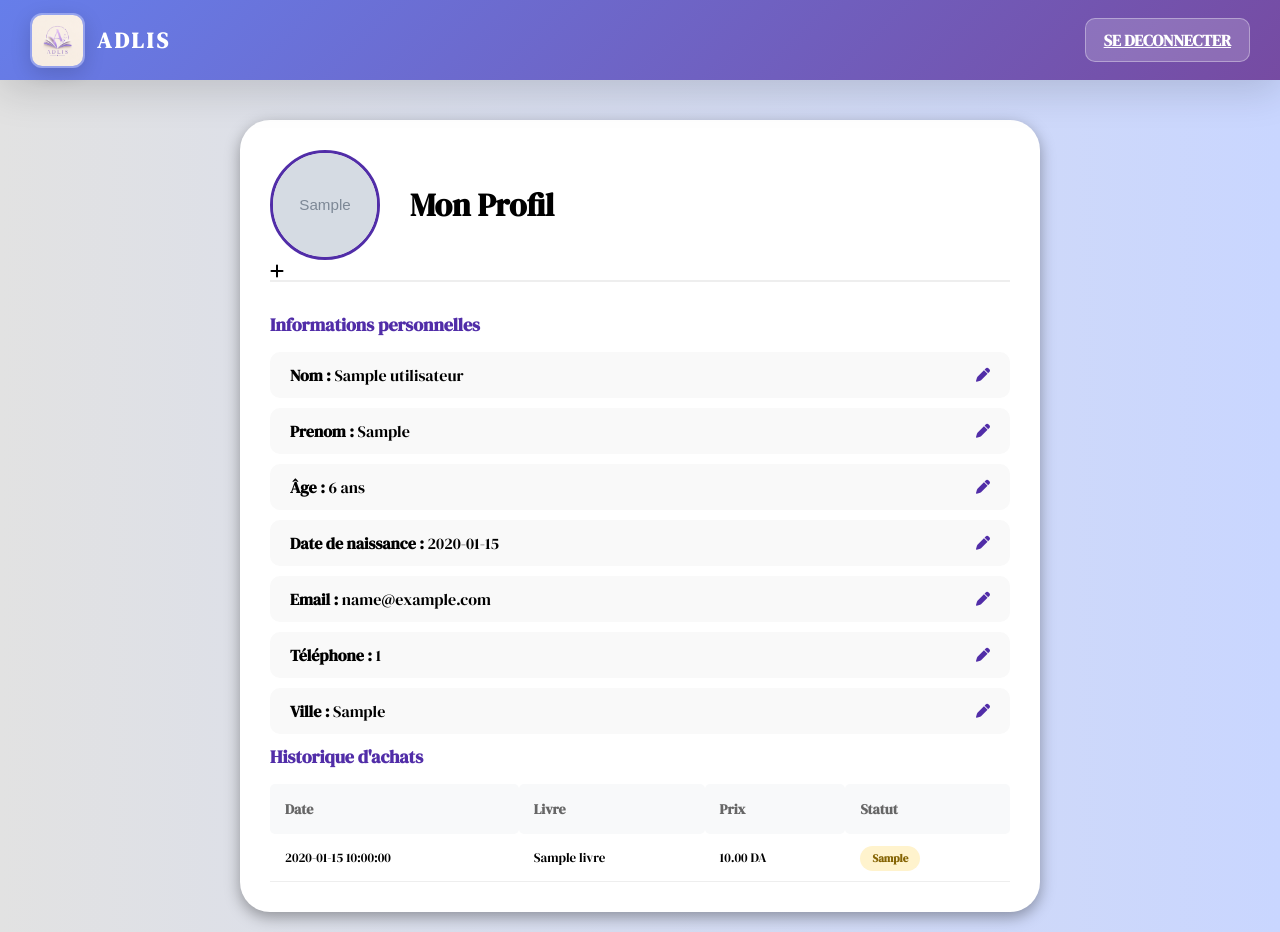
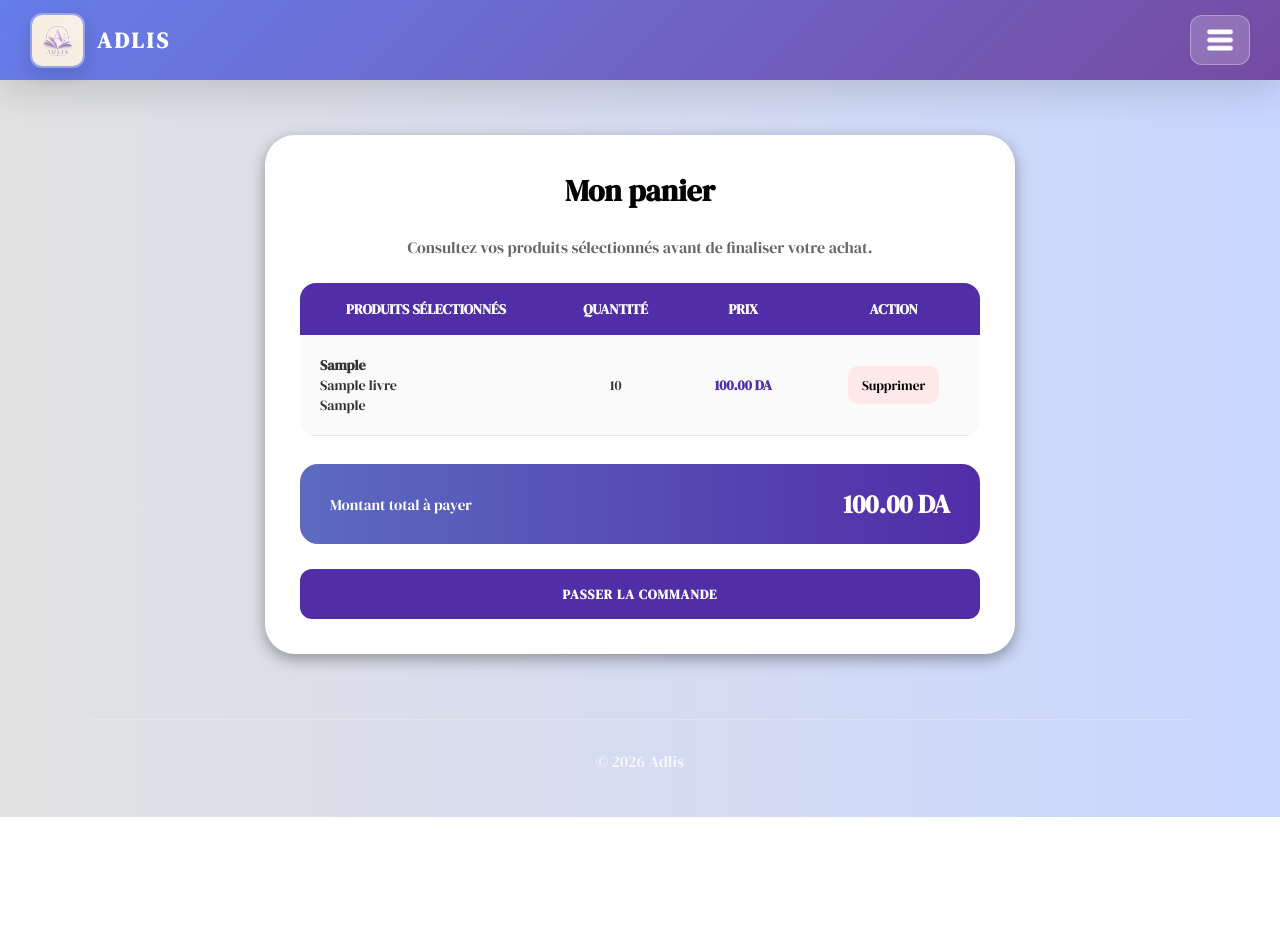
Before and after one commit to Yanniserrour/Site_ecommerce, a Flask app: page /profile.html in a window 1280 px wide. After the commit the page ends 817 px from the top, so only its background shows below. Run offline with Flask 3, Linux system fonts and the light colour scheme; the visitor is signed in with stand-in values (Sample User, id 1); tables that the repository leaves empty hold one stand-in row (values such as "Sample post"); grey boxes marked "Sample" are stand-in pictures; some web fonts are replaced.

Commit message:
ajout de l'option panier

```diff
--- a/app.py
+++ b/app.py
@@ -24,7 +24,7 @@ ENV = 'DEVELOPPEMENT'
 if ENV == "DEVELOPPEMENT":
     DB_HOST     = "localhost"
     DB_USER     = "root"
-    DB_PASSWORD = "admin123"
+    DB_PASSWORD = "Yani2003@"
     DB_NAME     = "adlis"
 else:
     DB_HOST     = "serveur_debergement"  #a changer
--- a/static/js/scripte.js
+++ b/static/js/scripte.js
@@ -519,203 +519,166 @@ document.querySelectorAll('.langue-filter').forEach(function(filter) {
 
 
 
+// ==================== PANIER ====================
 
-
-
-
-
-
-//=======================PANIER======================================
-const panierItems = document.getElementById('panierItems');
-const panierTotal = document.getElementById('panierTotal');
-const panierEmpty = document.getElementById('panierEmpty');
-const panierConfirmLink = document.getElementById('panierConfirmLink');
-const panierProfileBtn = document.getElementById('panierProfileBtn');
-
-async function ensureCartHasLivreIds() {
-    const storedItems = getStoredItems(cartItemsKey);
-    if (!storedItems || storedItems.length === 0) return [];
-
-    const livres = await loadLivresDb();
-    let changed = false;
-    const mapped = storedItems.map((item) => {
-        if (item.id_livre) return item;
-        const id_livre = findLivreIdInDb(livres, item.title, item.author, item.price);
-        if (id_livre !== null) {
-            changed = true;
-            return { ...item, id_livre };
+// Charger le panier depuis la base de données
+function chargerPanier() {
+    fetch('/api/cart', {
+        method: 'GET',
+        credentials: 'same-origin',
+        cache: 'no-store'
+    })
+    .then(response => response.json())
+    .then(data => {
+        if (data.ok) {
+            afficherPanier(data.items);
+        } else if (data.error === 'not_logged_in') {
+            window.location.href = '/auth';
+        } else {
+            console.error('Erreur:', data.error);
+            afficherPanier([]);
         }
-        return item;
-    });
-
-    if (changed) saveStoredItems(cartItemsKey, mapped);
-    return mapped;
-}
-
-async function syncCartToDb() {
-    const storedItems = await ensureCartHasLivreIds();
-    const items = storedItems
-        .filter((it) => it.id_livre)
-        .map((it) => ({ id_livre: it.id_livre, quantity: it.quantity || 1 }));
-
-    const res = await fetch('/api/cart/sync', {
-        method: 'POST',
-        headers: { 'Content-Type': 'application/json' },
-        body: JSON.stringify({ items })
-    });
-
-    try { return (await res.json()) || { ok: false }; }
-    catch (e) { return { ok: false }; }
-}
-
-async function loadCartFromDbAndRender() {
-    const res = await fetch('/api/cart', { method: 'GET' });
-    if (!res.ok) return;
-    const data = await res.json();
-    if (!data || !data.ok || !data.items) return;
-
-    panierItems.innerHTML = '';
-    data.items.forEach((item) => {
-        panierItems.appendChild(createPanierRow({
-            id: String(item.id_livre),
-            id_livre: item.id_livre,
-            title: item.title,
-            author: item.author,
-            category: item.category,
-            price: item.price,
-            quantity: item.quantity
-        }));
-    });
-    updatePanier();
-}
-
-function updatePanier() {
-    const rows = Array.from(panierItems.querySelectorAll('tr'));
-    const total = rows.reduce((sum, row) => {
-        const prix = row.querySelector('.prix');
-        const qtyInput = row.querySelector('.panier-quantity');
-        const quantity = qtyInput ? Number(qtyInput.value) : 1;
-        return sum + getPrixValue(prix ? prix.textContent : '0') * (quantity > 0 ? quantity : 1);
-    }, 0);
-
-    panierTotal.textContent = total.toLocaleString('fr-DZ') + ' DA';
-    panierEmpty.classList.toggle('active', rows.length === 0);
-    panierConfirmLink.classList.toggle('disabled', rows.length === 0);
-}
-
-function createPanierRow(item) {
-    const row = document.createElement('tr');
-    const infoCell = document.createElement('td');
-    const quantityCell = document.createElement('td');
-    const priceCell = document.createElement('td');
-    const actionCell = document.createElement('td');
-    const title = document.createElement('strong');
-    const quantityInput = document.createElement('input');
-    const deleteBtn = document.createElement('button');
-
-    row.dataset.cartId = item.id_livre ? String(item.id_livre) : item.id;
-    title.textContent = 'Categorie : ' + (item.category || 'X');
-
-    infoCell.append(
-        title,
-        document.createElement('br'),
-        item.title || '',
-        document.createElement('br'),
-        item.author || ''
-    );
-
-    quantityInput.type = 'number';
-    quantityInput.min = '1';
-    quantityInput.value = item.quantity || 1;
-    quantityInput.className = 'panier-quantity';
-    quantityInput.addEventListener('change', () => {
-        const newQuantity = Number(quantityInput.value) || 1;
-        const storedItems = getStoredItems(cartItemsKey);
-        const currentItem = storedItems.find((stored) => stored.id === item.id);
-
-        if (currentItem) {
-            currentItem.quantity = newQuantity;
-            saveStoredItems(cartItemsKey, storedItems);
-        }
-
-        updatePanier();
-    });
-
-    quantityCell.appendChild(quantityInput);
-
-    priceCell.className = 'prix';
-    priceCell.textContent = item.price || '0 DA';
-    deleteBtn.className = 'panier-delete';
-    deleteBtn.type = 'button';
-    deleteBtn.textContent = 'Supprimer';
-    actionCell.appendChild(deleteBtn);
-    row.append(infoCell, quantityCell, priceCell, actionCell);
-
-    return row;
-}
-
-function renderPanierItems() {
-    if (!panierItems) return;
-    panierItems.innerHTML = '';
-    getStoredItems(cartItemsKey).forEach((item) => {
-        panierItems.appendChild(createPanierRow(item));
+    })
+    .catch(error => {
+        console.error('Erreur:', error);
+        afficherPanier([]);
     });
 }
 
-if (panierItems && panierTotal && panierEmpty && panierConfirmLink) {
-    renderPanierItems();
-    updatePanier();
+// Afficher le panier dans le tableau
+function afficherPanier(items) {
+    const tbody = document.getElementById('panierItems');
+    const emptyMessage = document.getElementById('panierEmpty');
+    const totalSpan = document.getElementById('panierTotal');
 
-    (async () => {
-        await syncCartToDb();
-        await loadCartFromDbAndRender();
-    })().catch(() => {});
+    if (!tbody) return;
 
-    panierItems.addEventListener('click', (event) => {
-        const deleteBtn = event.target.closest('.panier-delete');
+    if (!items || items.length === 0) {
+        tbody.innerHTML = '';
+        if (emptyMessage) emptyMessage.style.display = 'block';
+        if (totalSpan) totalSpan.textContent = '0 DA';
+        return;
+    }
 
-        if (deleteBtn) {
-            const row = deleteBtn.closest('tr');
-            const cartId = row.dataset.cartId;
+    if (emptyMessage) emptyMessage.style.display = 'none';
 
-            const updated = getStoredItems(cartItemsKey).filter((item) => {
-                const idToCompare = item.id_livre ? String(item.id_livre) : item.id;
-                return idToCompare !== cartId;
-            });
-            saveStoredItems(cartItemsKey, updated);
+    let total = 0;
+    tbody.innerHTML = '';
 
-            row.remove();
-            updatePanier();
-            syncCartToDb().catch(() => {});
-        }
+    items.forEach(item => {
+        const prix = parseFloat(item.price);
+        const quantite = item.quantity || 1;
+        const prixLigne = prix * quantite;
+        total += prixLigne;
+
+        const row = tbody.insertRow();
+        row.innerHTML = `
+            <td>
+                <strong>${item.category || 'Livre'}</strong><br>
+                ${item.title}<br>
+                ${item.author || ''}
+            </td>
+            <td class="quantite-cell">${quantite}</td>
+            <td class="prix">${prixLigne.toFixed(2)} DA</td>
+            <td>
+                <button class="panier-delete" data-id="${item.id_livre}" type="button">Supprimer</button>
+            </td>
+        `;
     });
 
-    panierConfirmLink.addEventListener('click', (event) => {
-        if (panierConfirmLink.classList.contains('disabled')) {
-            event.preventDefault();
-        }
-    });
+    if (totalSpan) totalSpan.textContent = total.toFixed(2) + ' DA';
 
-    updatePanier();
-}
-
-if (panierProfileBtn) {
-    panierProfileBtn.addEventListener('click', () => {
-        const isLoggedIn = localStorage.getItem('userLoggedIn');
-        window.location.href = isLoggedIn === 'true' ? 'profile.html' : 'auth.html';
+    // Ajouter les événements de suppression
+    document.querySelectorAll('.panier-delete').forEach(btn => {
+        btn.addEventListener('click', function() {
+            supprimerDuPanier(this.getAttribute('data-id'));
+        });
     });
 }
 
-if (panierConfirmLink) {
-    panierConfirmLink.addEventListener('click', function() {
-        if (!panierConfirmLink.classList.contains('disabled')) {
-            sessionStorage.setItem(confirmationMessageKey, 'Vous pouvez maintenant confirmer votre commande');
+// Supprimer un article du panier
+function supprimerDuPanier(idLivre) {
+    fetch('/api/cart', {
+        method: 'GET',
+        credentials: 'same-origin'
+    })
+    .then(response => response.json())
+    .then(data => {
+        if (data.ok) {
+            const items = data.items.filter(item => item.id_livre != idLivre);
+            synchroniserPanier(items);
         }
-    });
+    })
+    .catch(error => console.error('Erreur:', error));
 }
 
+// Synchroniser le panier avec la base de données
+function synchroniserPanier(items) {
+    const cartItems = items.map(item => ({
+        id_livre: parseInt(item.id_livre),
+        quantity: parseInt(item.quantity) || 1
+    }));
 
+    fetch('/api/cart/sync', {
+        method: 'POST',
+        headers: {
+            'Content-Type': 'application/json'
+        },
+        credentials: 'same-origin',
+        body: JSON.stringify({ items: cartItems })
+    })
+    .then(response => response.json())
+    .then(data => {
+        if (data.ok) {
+            chargerPanier();
+        } else {
+            console.error('Erreur synchronisation:', data.error);
+        }
+    })
+    .catch(error => console.error('Erreur:', error));
+}
 
+// Ajouter un produit au panier
+function ajouterAuPanier(idLivre, titre, prix, categorie, auteur) {
+    fetch('/api/cart', {
+        method: 'GET',
+        credentials: 'same-origin'
+    })
+    .then(response => response.json())
+    .then(data => {
+        let items = [];
+        if (data.ok && data.items) {
+            items = data.items;
+        }
+
+        const existingItem = items.find(item => item.id_livre == idLivre);
+
+        if (existingItem) {
+            alert("Ce produit est déjà dans votre panier !");
+            return;
+        }
+
+        items.push({
+            id_livre: parseInt(idLivre),
+            title: titre,
+            author: auteur || '',
+            price: parseFloat(prix),
+            category: categorie || 'Livre',
+            quantity: 1
+        });
+
+        synchroniserPanier(items);
+        alert("Produit ajouté au panier !");
+    })
+    .catch(error => console.error('Erreur:', error));
+}
+
+// Charger le panier au chargement de la page
+document.addEventListener('DOMContentLoaded', function() {
+    if (document.getElementById('panierItems')) {
+        chargerPanier();
+    }
+});
 
 
 
--- a/templates/profile.html
+++ b/templates/profile.html
@@ -3,105 +3,96 @@
 <head>
     <meta charset="UTF-8">
     <meta name="viewport" content="width=device-width, initial-scale=1.0">
-    <link rel="stylesheet" href="https://cdnjs.cloudflare.com/ajax/libs/font-awesome/6.5.1/css/all.min.css">
+    <title>Panier</title>
     <link rel="stylesheet" href="{{ url_for('static', filename='css/style.css') }}">
     <link rel="shortcut icon" href="{{ url_for('static', filename='img/logo_englet.png') }}">
-    <title>Mon Profil - Adlis</title>
 </head>
-<body class = "profile-body">
-    <div class="index-header">
+
+<body class="page-panier-body">
+
+    <div class="index-header panier-simple-header">
         <div class="index-brand">
             <a href="{{ url_for('index') }}" class="brand-link">
-                <img src="{{ url_for('static', filename='img/LOGO_site.png') }}" alt="Adlis Logo" class="brand-logo">
+                <img src = "{{ url_for('static', filename='img/LOGO_site.png') }}"  alt="Adlis Logo" class="brand-logo">
                 <span class="brand-name">ADLIS</span>
             </a>
         </div>
-        <a href="{{ url_for('deconnxion') }}" class="admin-logout-btn">SE DECONNECTER</a>
+
+        <button class="burger-menu-btn" id="burgerMenuBtn">
+            <img src="{{ url_for('static', filename='img/menus.png') }}"   alt="Menu">
+        </button>
     </div>
-    <div class="profile-container">
-        <div class="profile-header">
-            <div class="profile-pic-container">
-                <img id="profileAvatar" src="{{ url_for('static', filename='img/profil-de-lutilisateur.png') }}" alt="Photo de profil" class="profile-pic">
-                <div class="add-avatar-btn" id="toggleAvatarBox" title="Choisir un avatar">
-                    <i class="fa-solid fa-plus"></i>
-                </div>
-                <div class="avatar-box" id="avatarBox">
-                    <p>Choisir un avatar :</p>
-                    <form action="{{ url_for('update_avatar') }}" method="POST">
-                        <div class="avatar-options">
-                            <button type="submit" name="avatar_choice" value="profil-de-lutilisateur.png" class="avatar-option">
-                                <img src="{{ url_for('static', filename='img/profil-de-lutilisateur.png') }}" alt="Avatar 1">
-                            </button>
-                            <button type="submit" name="avatar_choice" value="avatar1.png" class="avatar-option">
-                                <img src="{{ url_for('static', filename='img/avatar1.png') }}" alt="Avatar 2">
-                            </button>
-                            <button type="submit" name="avatar_choice" value="avatar2.png" class="avatar-option">
-                                <img src="{{ url_for('static', filename='img/avatar2.png') }}" alt="Avatar 3">
-                            </button>
-                            <button type="submit" name="avatar_choice" value="avatar3.png" class="avatar-option">
-                                <img src="{{ url_for('static', filename='img/avatar3.png') }}" alt="Avatar 4">
-                            </button>
-                            <button type="submit" name="avatar_choice" value="avatar4.png" class="avatar-option">
-                                <img src="{{ url_for('static', filename='img/avatar4.png') }}" alt="Avatar 5">
-                            </button>
-                        </div>
-                    </form>
-                </div>
-            </div>
-            <h1>Mon Profil</h1>
-        </div>
 
-        <div class="profile-info">
-            <h3>Informations personnelles</h3>
-            <div class="info-row">
-                <p><strong>Nom :</strong> <span id="profileNom">Chargement...</span></p>
-                <i class="fa-solid fa-pen edit-icon"></i>
-            </div>
-            <div class="info-row">
-                <p><strong>Prenom :</strong> <span id="profilePrenom">Chargement...</span></p>
-                <i class="fa-solid fa-pen edit-icon"></i>
-            </div>
-            <div class="info-row">
-                <p><strong>Âge :</strong> <span id="profileAge">Chargement...</span> ans</p>
-                <i class="fa-solid fa-pen edit-icon"></i>
-            </div>
-            <div class="info-row">
-                <p><strong>Date de naissance :</strong> <span id="profileBirthDate">Chargement...</span></p>
-                <i class="fa-solid fa-pen edit-icon"></i>
-            </div>
-            <div class="info-row">
-                <p><strong>Email :</strong> <span id="profileEmail">Chargement...</span></p>
-                <i class="fa-solid fa-pen edit-icon"></i>
-            </div>
-            <div class="info-row">
-                <p><strong>Téléphone :</strong> <span id="profileTelephone">Chargement...</span></p>
-                <i class="fa-solid fa-pen edit-icon"></i>
-            </div>
-            <div class="info-row">
-                <p><strong>Ville :</strong> <span id="profileVille">Chargement...</span></p>
-                <i class="fa-solid fa-pen edit-icon"></i>
+    <div class="sidebar-menu" id="sidebarMenu">
+        <div class="sidebar-content">
+            <nav class="sidebar-nav">
+                <a href="{{ url_for('produit') }}" class="sidebar-link">
+                    <span>PRODUITS</span>
+                </a>
+                <a href="{{ url_for('panier') }}" class="sidebar-link" id="linkPanier">
+                 <span>PANIER</span>
+                </a>
+                <a href="{{ url_for('profile_router') }}" class="sidebar-link" id="linkProfil">
+                    <span id="account-nom">{{ session.get('user_name') or session.get('nom') or 'PROFIL' }}</span>
+                </a>
+            </nav>
+
+            <div class="sidebar-account">
+                {% if session.get('logged_in') %}
+                <a href="{{ url_for('deconnxion') }}" class="account-btn" id="accountBtn">
+                    <img src="{{ url_for('static', filename='img/profil-de-lutilisateur.png') }}" alt="Profil" class="account-icon">
+                    <span id="accountText">SE DÉCONNECTER</span>
+                </a>
+                {% else %}
+                <a href="{{ url_for('auth') }}" class="account-btn" id="accountBtn">
+                    <img src="{{ url_for('static', filename='img/profil-de-lutilisateur.png') }}" alt="Profil" class="account-icon">
+                    <span id="accountText">SE CONNECTER</span>
+                </a>
+                {% endif %}
             </div>
         </div>
+    </div>
 
-        <div class="purchase-history">
-            <h3>Historique d'achats</h3>
-            <table>
+    <hr>
+
+    <main class="panier-page">
+        <section class="panier-card">
+            <h1>Mon panier</h1>
+            <p>Consultez vos produits s&eacute;lectionn&eacute;s avant de finaliser votre achat.</p>
+
+            <table class="panier-table">
                 <thead>
                     <tr>
-                        <th>Date</th>
-                        <th>Livre</th>
+                        <th>Produits s&eacute;lectionn&eacute;s</th>
+                        <th>Quantit&eacute;</th>
                         <th>Prix</th>
-                        <th>Statut</th>
+                        <th>Action</th>
                     </tr>
                 </thead>
-                <tbody id="purchaseHistoryBody">
-                    <tr>
-                        <td colspan="4">Chargement de l'historique...</td>
-                    </tr>
+                <tbody id="panierItems">
+                    <!-- Les articles seront chargés dynamiquement ici -->
                 </tbody>
             </table>
-        </div>
-    </div>
+
+            <p class="panier-empty" id="panierEmpty">Votre panier est vide.</p>
+
+            <div class="panier-total-box">
+                <span>Montant total &agrave; payer</span>
+                <strong id="panierTotal">0 DA</strong>
+            </div>
+
+            <a href="{{ url_for('formulaire') }}" id="panierConfirmLink">
+                <button class="panier-confirm" type="button">Passer la commande</button>
+            </a>
+        </section>
+    </main>
+
+    <hr>
+
+    <footer class="panier-footer">
+        <p>&copy; 2026 Adlis</p>
+    </footer>
+
     <script src="{{ url_for('static', filename='js/scripte.js') }}"></script>
 </body>
 </html>
```
Also changed, not shown: tache.txt (+8 -5 lines), templates/panier.html (+4 -30 lines).
